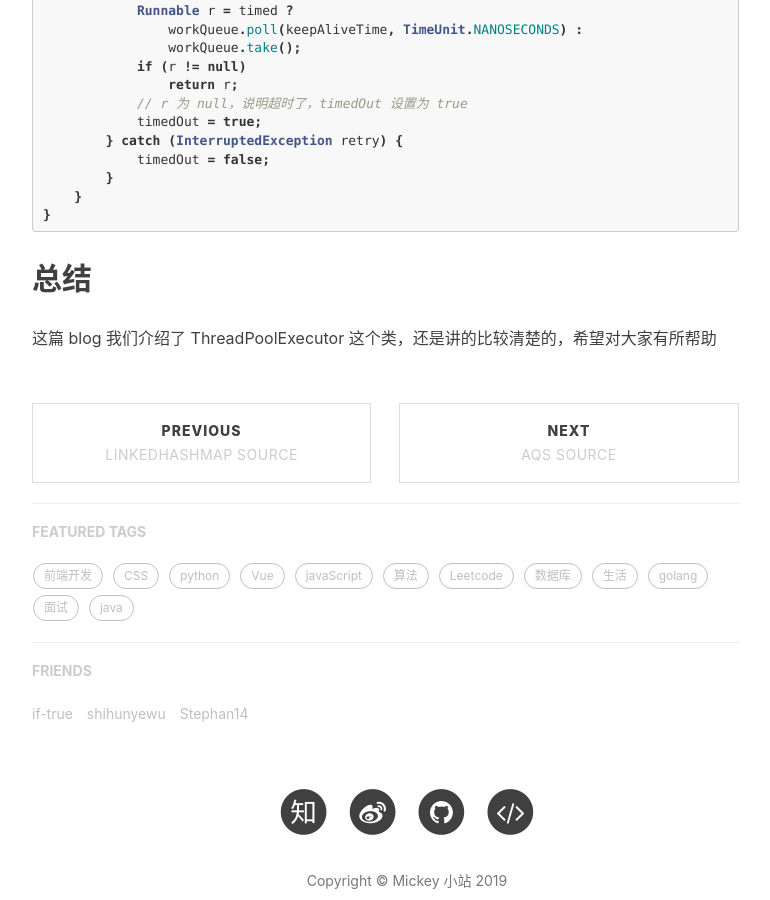
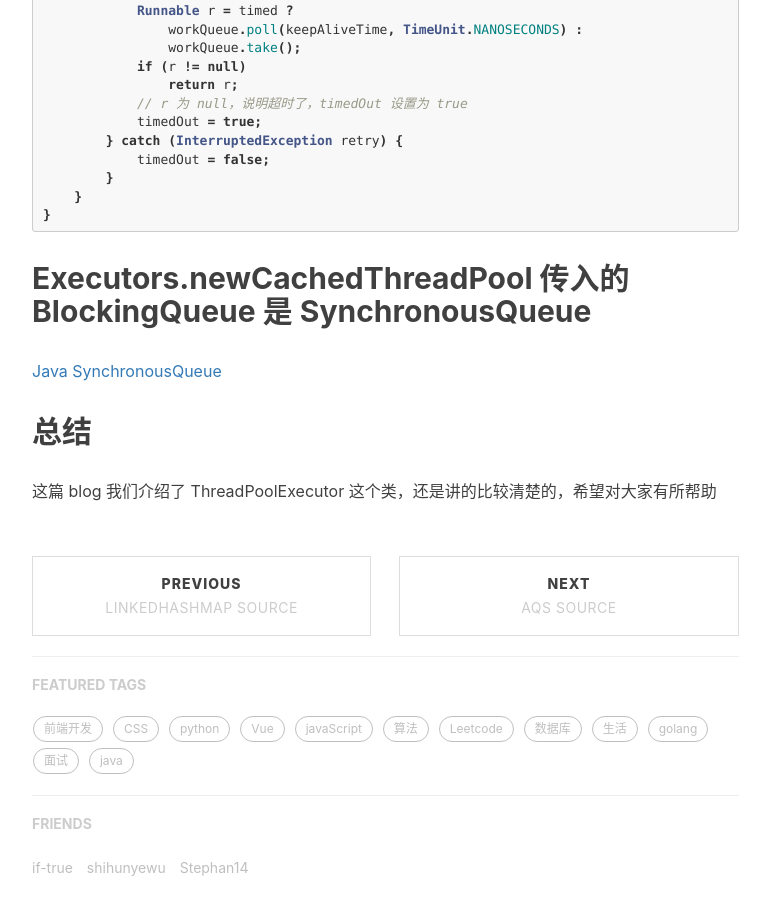
Before and after one commit to mickey0524/mickey0524.github.io, a Jekyll site: the page built from _posts/2019-06-26-java-thread-pool-executor-source.md, in a window 1280 px wide and 900 px high, scrolled down 7792 px. Shown: the whole window, without its empty margins (233-1003 px from the left). Built offline with Jekyll 4.4.1, drawn with Linux system fonts in a browser that asks for light colours; nearby versions of some CDN libraries; comment, search, counter and statistics services are not loaded.

Commit message:
feat(java): 更新线程池

````diff
--- a/_posts/2019-06-26-java-thread-pool-executor-source.md
+++ b/_posts/2019-06-26-java-thread-pool-executor-source.md
@@ -359,6 +359,10 @@ private Runnable getTask() {
 }
 ```
 
+## Executors.newCachedThreadPool 传入的 BlockingQueue 是 SynchronousQueue
+
+[Java SynchronousQueue](https://blog.csdn.net/yanyan19880509/article/details/52562039)
+
 ## 总结
 
 这篇 blog 我们介绍了 ThreadPoolExecutor 这个类，还是讲的比较清楚的，希望对大家有所帮助
````
